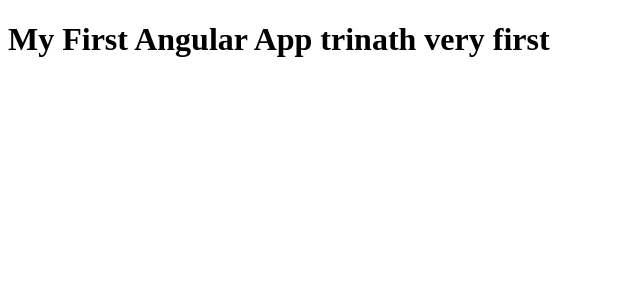
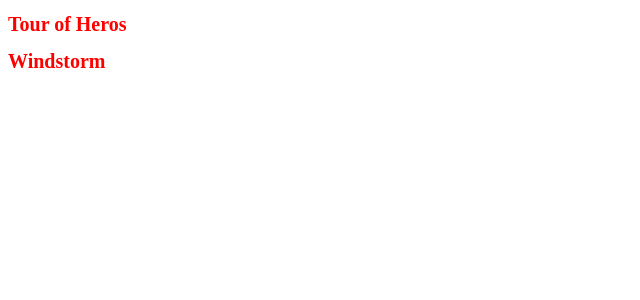
Before and after one commit to trinath333/javaui_1, an Angular app: page / in a window 1280 px wide. Shown: the top 300 px of the page, without its empty margins (0-640 px from the left). Built offline with nearby package versions, Linux system fonts and the light colour scheme.

Commit message:
title change

```diff
--- a/src/app/app.component.css
+++ b/src/app/app.component.css
@@ -0,0 +1,4 @@
+h1 {
+color:red;
+font-size: 20px;
+}
--- a/src/app/app.component.html
+++ b/src/app/app.component.html
@@ -1,3 +1,8 @@
 <h1>
   {{title}}
+
 </h1>
+<h1>
+  {{hero}}
+
+</h1>
--- a/src/app/app.component.ts
+++ b/src/app/app.component.ts
@@ -6,5 +6,6 @@
   styleUrls: ['./app.component.css']
 })
 export class AppComponent {
-  title = 'My First Angular App trinath very first ';
+  title = 'Tour of Heros ';
+   hero = 'Windstorm';
 }
```
